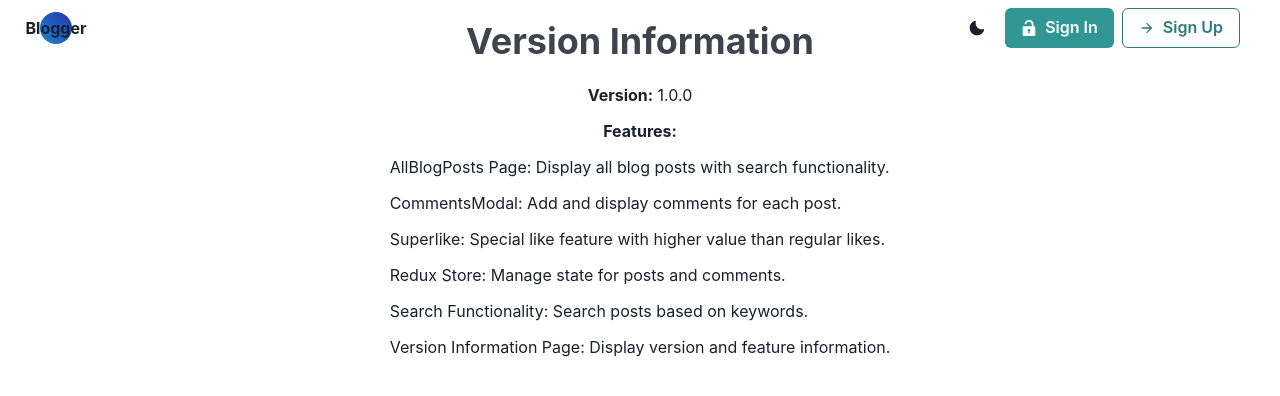
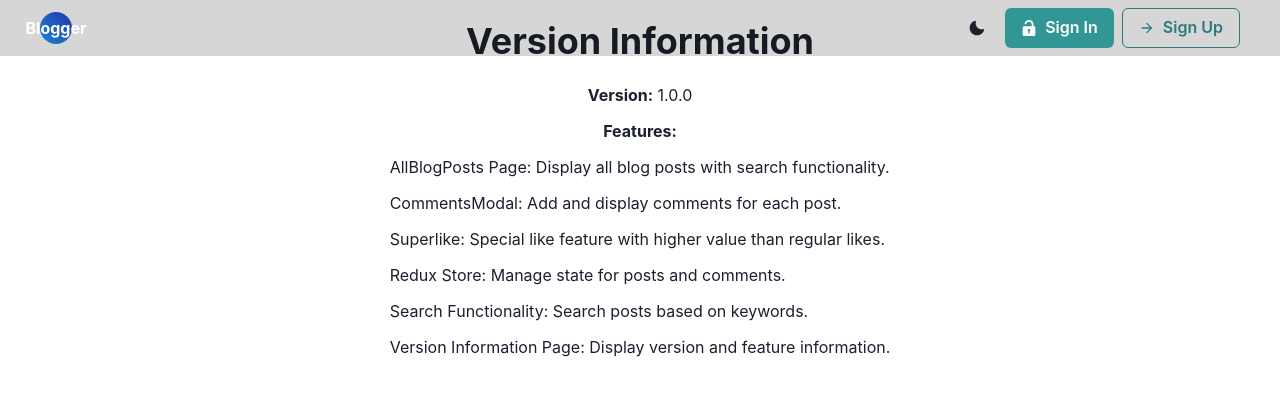
Before and after one commit to Nandi117/SzoftverfejlesztesModszertanMiniProject, a React (Vite) app in the folder blog_application/frontend/: page /version-information in a window 1280 px wide. Shown: the top 396 px of the page. Built offline with nearby package versions, Linux system fonts and the light colour scheme.

Commit message:
feat: Navbar glass effect background for light version

```diff
--- a/blog_application/frontend/src/components/Logo/Logo.tsx
+++ b/blog_application/frontend/src/components/Logo/Logo.tsx
@@ -1,10 +1,20 @@
 import {memo} from "react";
-import { Flex} from "@chakra-ui/react";
+import {Flex} from "@chakra-ui/react";
 
 
-export const Logo = memo(() =>{
+export const Logo = memo(() => {
 
 
-
-    return <Flex fontWeight={"bold"} textAlign={"center"} alignItems={"center"} justifyContent={"center"} height={"32px"} width={"32px"} borderRadius={"50%"} textShadow={"black"} background={"linear-gradient(45deg, #1488cc, #2b32b2)"}>Blogger</Flex>
+    return <Flex
+        textColor={"white"}
+        fontWeight={"bold"}
+        textAlign={"center"}
+        alignItems={"center"}
+        justifyContent={"center"}
+        height={"32px"}
+        width={"32px"}
+        borderRadius={"50%"}
+        textShadow={"black"}
+        background={"linear-gradient(45deg, #1488cc, #2b32b2)"}
+    >Blogger</Flex>
 });
--- a/blog_application/frontend/src/components/Navbar/Navbar.tsx
+++ b/blog_application/frontend/src/components/Navbar/Navbar.tsx
@@ -37,7 +37,7 @@ export const Navbar = () => {
         alignItems={"center"}
         position={"fixed"}
         top={0}
-        background={"rgba(255, 255, 255, 0.16);"}
+        background={colorMode === "dark" ? "rgba(255, 255, 255, 0.16);" : " rgba(0, 0, 0, 0.16);"}
         zIndex={50}>
 
         {
```
